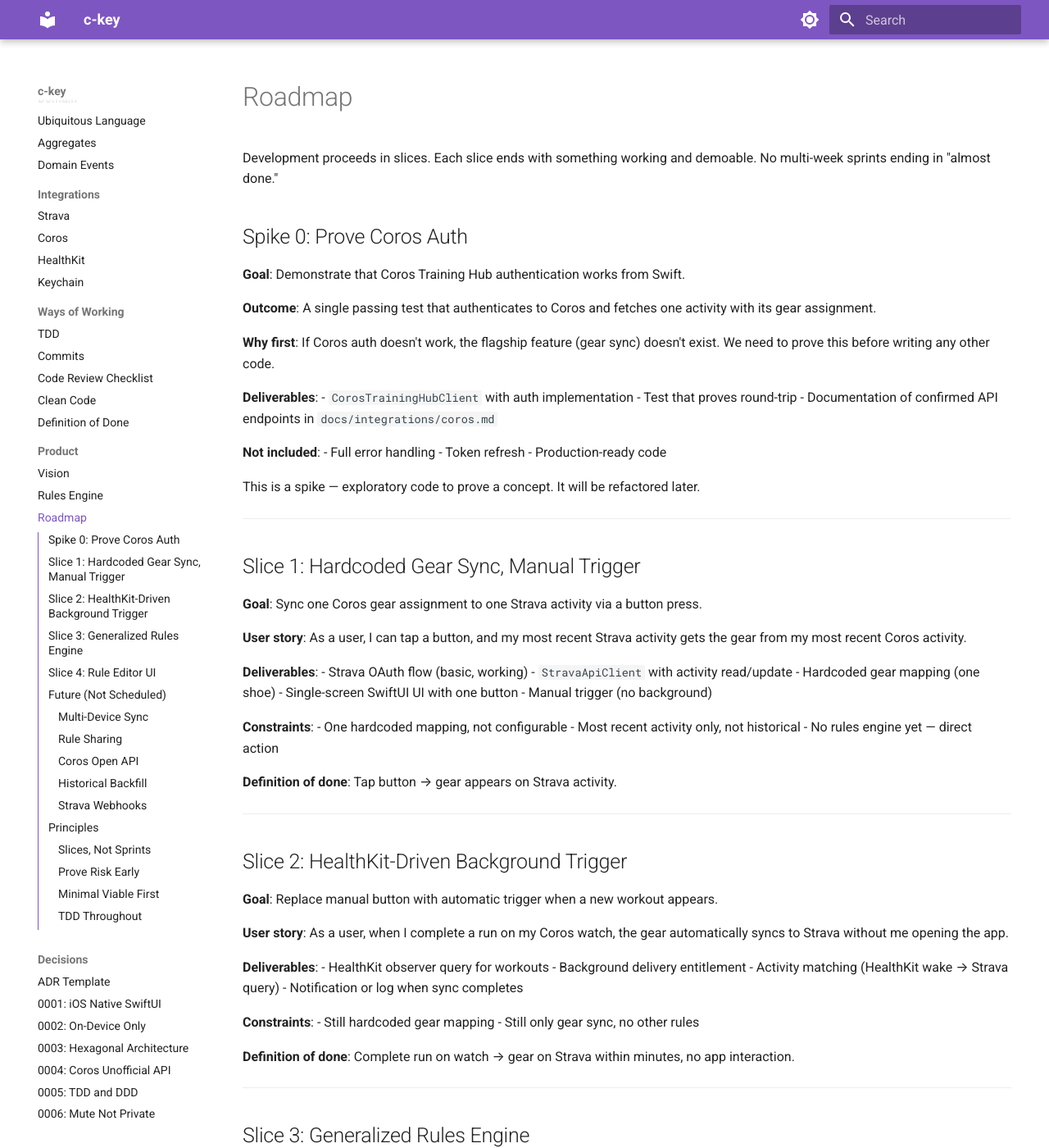
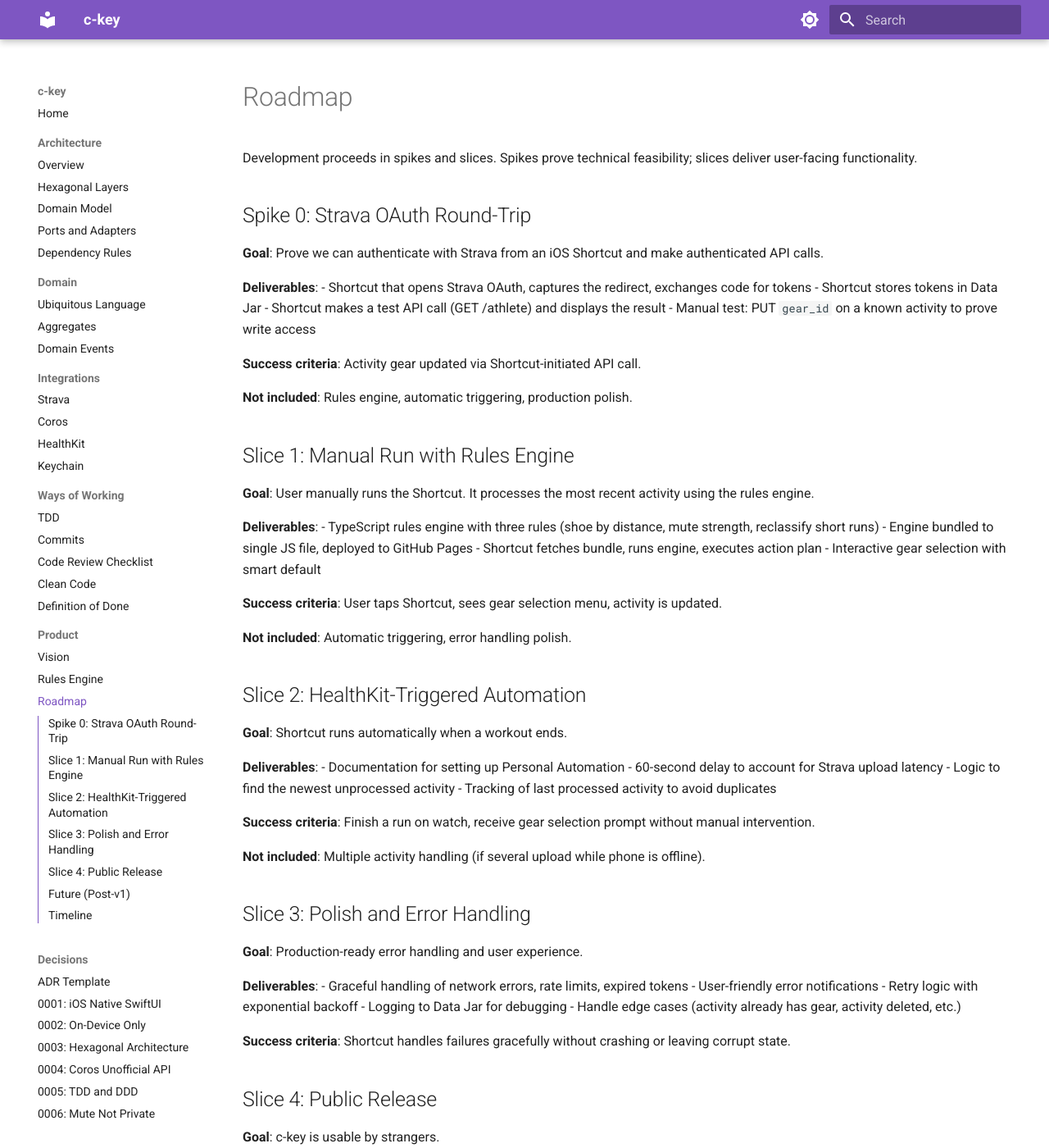
Before and after one commit to LucaZugic/c-key, an MkDocs documentation site: the page built from docs/product/roadmap.md, in a window 1280 px wide and 1400 px high. Shown: the whole window at 82% size. Built offline with MkDocs 1.6.1 and Material for MkDocs 9.7.7, drawn with Linux system fonts in a browser that asks for light colours; some of the changed text lies outside the part shown.

Commit message:
docs: add product vision, rules engine model, Shortcut flow, roadmap

```diff
--- a/docs/product/roadmap.md
+++ b/docs/product/roadmap.md
@@ -1,154 +1,87 @@
 # Roadmap
 
-Development proceeds in slices. Each slice ends with something working and demoable. No multi-week sprints ending in "almost done."
+Development proceeds in spikes and slices. Spikes prove technical feasibility; slices deliver user-facing functionality.
 
-## Spike 0: Prove Coros Auth
+## Spike 0: Strava OAuth Round-Trip
 
-**Goal**: Demonstrate that Coros Training Hub authentication works from Swift.
-
-**Outcome**: A single passing test that authenticates to Coros and fetches one activity with its gear assignment.
-
-**Why first**: If Coros auth doesn't work, the flagship feature (gear sync) doesn't exist. We need to prove this before writing any other code.
+**Goal**: Prove we can authenticate with Strava from an iOS Shortcut and make authenticated API calls.
 
 **Deliverables**:
-- `CorosTrainingHubClient` with auth implementation
-- Test that proves round-trip
-- Documentation of confirmed API endpoints in `docs/integrations/coros.md`
+- Shortcut that opens Strava OAuth, captures the redirect, exchanges code for tokens
+- Shortcut stores tokens in Data Jar
+- Shortcut makes a test API call (GET /athlete) and displays the result
+- Manual test: PUT `gear_id` on a known activity to prove write access
 
-**Not included**:
-- Full error handling
-- Token refresh
-- Production-ready code
+**Success criteria**: Activity gear updated via Shortcut-initiated API call.
 
-This is a spike — exploratory code to prove a concept. It will be refactored later.
+**Not included**: Rules engine, automatic triggering, production polish.
 
----
+## Slice 1: Manual Run with Rules Engine
 
-## Slice 1: Hardcoded Gear Sync, Manual Trigger
-
-**Goal**: Sync one Coros gear assignment to one Strava activity via a button press.
-
-**User story**: As a user, I can tap a button, and my most recent Strava activity gets the gear from my most recent Coros activity.
+**Goal**: User manually runs the Shortcut. It processes the most recent activity using the rules engine.
 
 **Deliverables**:
-- Strava OAuth flow (basic, working)
-- `StravaApiClient` with activity read/update
-- Hardcoded gear mapping (one shoe)
-- Single-screen SwiftUI UI with one button
-- Manual trigger (no background)
+- TypeScript rules engine with three rules (shoe by distance, mute strength, reclassify short runs)
+- Engine bundled to single JS file, deployed to GitHub Pages
+- Shortcut fetches bundle, runs engine, executes action plan
+- Interactive gear selection with smart default
 
-**Constraints**:
-- One hardcoded mapping, not configurable
-- Most recent activity only, not historical
-- No rules engine yet — direct action
+**Success criteria**: User taps Shortcut, sees gear selection menu, activity is updated.
 
-**Definition of done**: Tap button → gear appears on Strava activity.
+**Not included**: Automatic triggering, error handling polish.
 
----
+## Slice 2: HealthKit-Triggered Automation
 
-## Slice 2: HealthKit-Driven Background Trigger
-
-**Goal**: Replace manual button with automatic trigger when a new workout appears.
-
-**User story**: As a user, when I complete a run on my Coros watch, the gear automatically syncs to Strava without me opening the app.
+**Goal**: Shortcut runs automatically when a workout ends.
 
 **Deliverables**:
-- HealthKit observer query for workouts
-- Background delivery entitlement
-- Activity matching (HealthKit wake → Strava query)
-- Notification or log when sync completes
+- Documentation for setting up Personal Automation
+- 60-second delay to account for Strava upload latency
+- Logic to find the newest unprocessed activity
+- Tracking of last processed activity to avoid duplicates
 
-**Constraints**:
-- Still hardcoded gear mapping
-- Still only gear sync, no other rules
+**Success criteria**: Finish a run on watch, receive gear selection prompt without manual intervention.
 
-**Definition of done**: Complete run on watch → gear on Strava within minutes, no app interaction.
+**Not included**: Multiple activity handling (if several upload while phone is offline).
 
----
+## Slice 3: Polish and Error Handling
 
-## Slice 3: Generalized Rules Engine
-
-**Goal**: Gear sync becomes one rule among many. The engine evaluates all rules.
-
-**User story**: As a user, I can configure multiple rules (mute strength, reclassify short runs) and they all apply automatically.
+**Goal**: Production-ready error handling and user experience.
 
 **Deliverables**:
-- Domain model: `Rule`, `Filter`, `Action`, `ActionPlan`
-- `RuleEvaluation` service
-- `RuleStore` for persistence
-- Migrate hardcoded gear sync to a rule
-- Add sample rules: mute strength, reclassify short runs
+- Graceful handling of network errors, rate limits, expired tokens
+- User-friendly error notifications
+- Retry logic with exponential backoff
+- Logging to Data Jar for debugging
+- Handle edge cases (activity already has gear, activity deleted, etc.)
 
-**Constraints**:
-- Rules are code-configured or JSON, not UI-editable yet
-- No conflict resolution UI (last rule wins silently)
+**Success criteria**: Shortcut handles failures gracefully without crashing or leaving corrupt state.
 
-**Definition of done**: Multiple rules evaluate and apply on each activity.
+## Slice 4: Public Release
 
----
-
-## Slice 4: Rule Editor UI
-
-**Goal**: Users can create, edit, delete, and reorder rules in the app.
-
-**User story**: As a user, I can tap to create a new rule, select filters and actions from pickers, and save it.
+**Goal**: c-key is usable by strangers.
 
 **Deliverables**:
-- Rules list screen
-- Rule detail/edit screen
-- Filter picker (all filter types)
-- Action picker (all action types)
-- Gear mapping configuration screen
-- Reorder rules (drag or up/down)
+- README with clear installation instructions
+- RoutineHub listing with screenshots
+- iCloud Shortcut link
+- One Reddit post in r/Strava announcing the tool
+- GitHub Sponsors / BuyMeACoffee link (optional)
 
-**Constraints**:
-- Basic UI, not polished
-- No undo (delete is permanent)
+**Success criteria**: A stranger can install and use c-key following only the README.
 
-**Definition of done**: Full CRUD for rules via UI.
+## Future (Post-v1)
 
----
+These are not scheduled but represent potential future work:
 
-## Future (Not Scheduled)
+- **Custom rules**: User edits rules via JSON in Data Jar
+- **Rule editor UI**: Native app or web interface for configuring rules
+- **Multiple gear categories**: Different defaults for tempo runs, long runs, easy runs
+- **Notifications customization**: Choose which events trigger notifications
+- **Activity history**: Log of processed activities and actions taken
+- **Native iOS app**: Full app experience, Keychain storage, background refresh
+- **Watch complication**: See last activity status from Apple Watch
 
-These are ideas, not commitments. They may never be built.
+## Timeline
 
-### Multi-Device Sync
-
-Sync rules across devices via iCloud or similar. Requires persistence redesign.
-
-### Rule Sharing
-
-Export/import rules as JSON. Share "Mute gym sessions" rule with others.
-
-### Coros Open API
-
-If partner access is granted, build `CorosOpenApiClient` and swap it in. No architecture changes, just a new adapter.
-
-### Historical Backfill
-
-Apply rules to past activities. Requires careful rate limit handling.
-
-### Strava Webhooks
-
-If we ever have a server, use webhooks instead of HealthKit polling. Out of scope for on-device-only v0.
-
----
-
-## Principles
-
-### Slices, Not Sprints
-
-Each slice delivers working software. No "we'll integrate it all at the end."
-
-### Prove Risk Early
-
-Spike 0 proves the riskiest part (Coros auth) before investing in the rest.
-
-### Minimal Viable First
-
-Slice 1 is the smallest thing that demonstrates value. Then iterate.
-
-### TDD Throughout
-
-Every slice is built test-first. The roadmap doesn't change the process.
+No timeline estimates are provided. Work proceeds at sustainable pace. Each slice is complete when it meets the Definition of Done, not when a calendar date arrives.
```
Also changed, not shown: docs/product/rules-engine.md (+112 -186 lines), docs/product/shortcut-flow.md (added, +209 -0 lines), docs/product/vision.md (+16 -46 lines).
